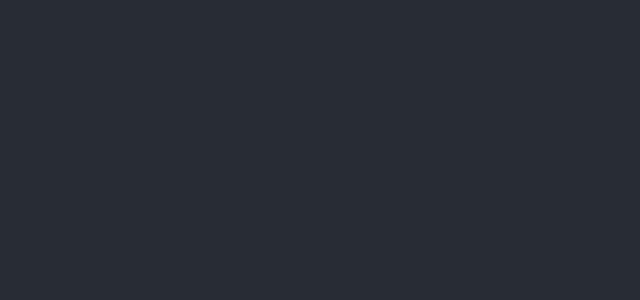
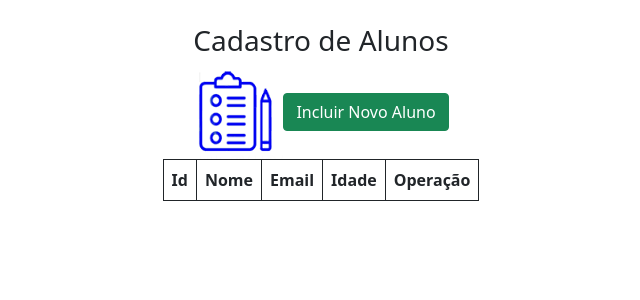
Before and after one commit to CaioRochaCaldas/Consuming-Web-API-with-React, a React (Create React App) app: page / in a window 1280 px wide. Shown: the top 300 px of the page, without its empty margins (319-959 px from the left). Built offline with nearby package versions, Linux system fonts and the light colour scheme.

Commit message:
Url e dados html do App.js

```diff
--- a/src/App.js
+++ b/src/App.js
@@ -1,12 +1,36 @@
 
 import './App.css';
+import 'bootstrap/dist/css/bootstrap.min.css';
+import axios from 'axios';
+import {Modal,ModalBody,ModalFooter,ModalHeader} from 'reactstrap';
+import logoCadastro from './assets/cadastro.png';
 
 function App() {
+
+const baseUrl ="https://localhost:7243/api/alunos";
+
   return (
     <div className="App">
-      <header className="App-header">
+     <br/>
+     <h3>Cadastro de Alunos</h3>
+     <header>
+       <img src={logoCadastro} alt='Cadastro'/>
+        <button className='btn btn-success'>Incluir Novo Aluno</button>
+     </header>
+      <table className='table table-bordered'>
+        <thread>
+          <tr>
+            <th>Id</th>
+            <th>Nome</th>
+            <th>Email</th>
+            <th>Idade</th>
+            <th>Operação</th>
+          </tr>
+        </thread>
+        <tbody>
 
-      </header>
+        </tbody>
+      </table>
     </div>
   );
 }
```
